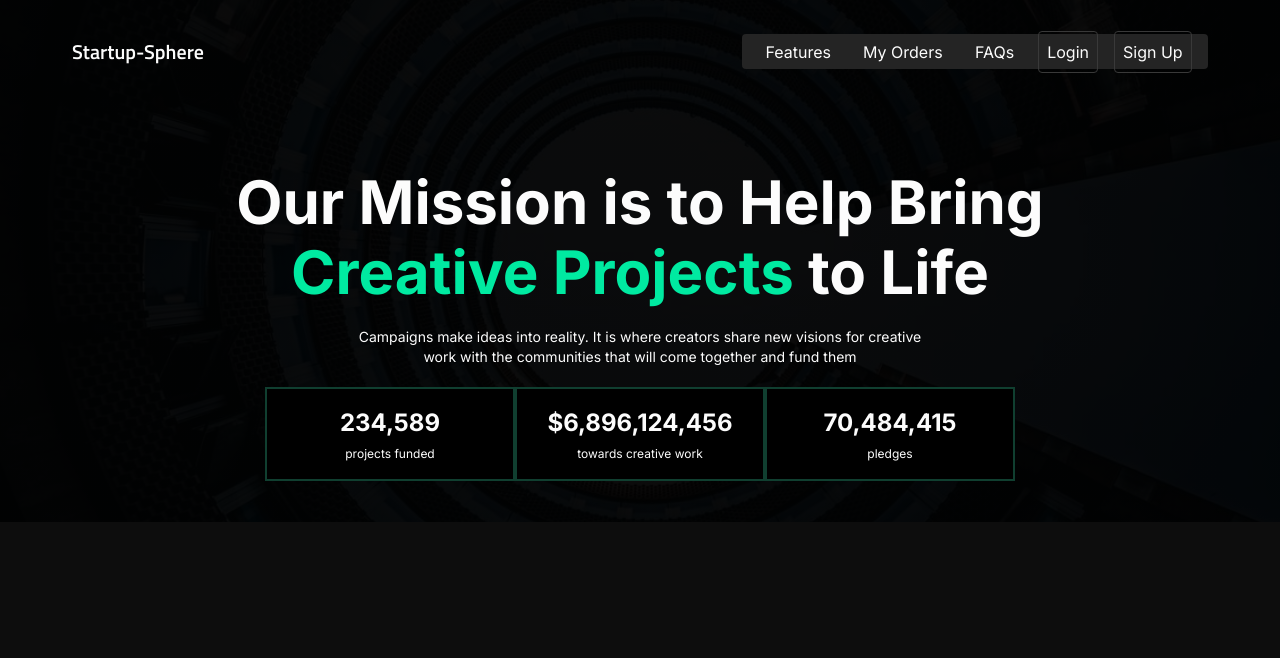
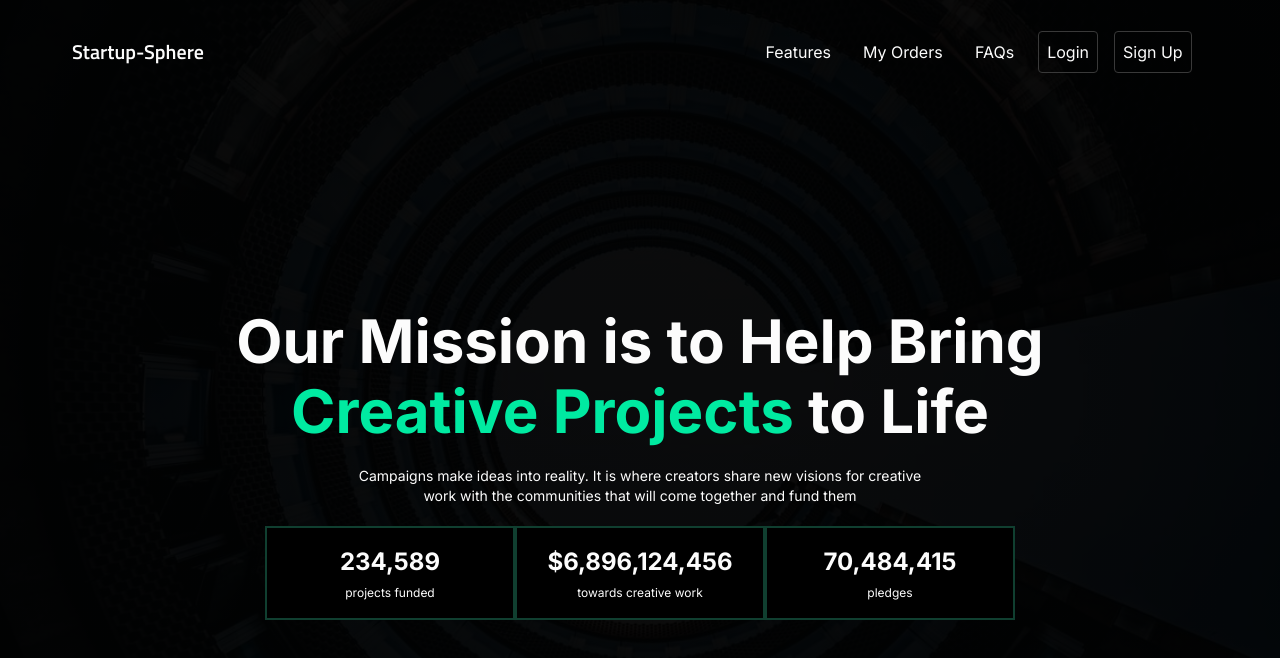
Before and after one commit to Flame-eth/Startup_Sphere, a Next.js app: page / in a window 1280 px wide. Shown: the top 658 px of the page. Built offline with nearby package versions, Linux system fonts and the light colour scheme.

Commit message:
new update

```diff
--- /dev/null
+++ b/components/Card.tsx
@@ -0,0 +1,13 @@
+import React from "react";
+
+type Props = {};
+
+const Card = (props: Props) => {
+  return (
+    <div>
+      <div></div>
+    </div>
+  );
+};
+
+export default Card;
--- a/components/Header.tsx
+++ b/components/Header.tsx
@@ -30,7 +30,7 @@ const Header = (props: Props) => {
             </div>
           </div>
           <div
-            className={`w-[100%] md:w-auto md:basis-0 border border-greenPrim border-opacity-[0.3] bg-blackSec md:border-none rounded-[4px] px-[1rem] mt-[10px] md:mt-0 py-[0.5rem] transition-all duration-500 ${
+            className={`w-[100%] md:w-auto md:basis-0 border border-greenPrim border-opacity-[0.3] bg-blackSec md:bg-transparent md:border-none rounded-[4px] px-[1rem] mt-[10px] md:mt-0 py-[0.5rem] transition-all duration-500 ${
               open ? "absolute top-[60px] left-0" : "hidden md:block"
             }  `}
           >
--- a/components/Hero.tsx
+++ b/components/Hero.tsx
@@ -10,7 +10,7 @@ const Hero = (props: Props) => {
     { title: "pledges", value: "70,484,415" },
   ];
   return (
-    <div className="py-[16px] px-[16px] md:py-[20px] md:px-[60px] h-screen md:h-[522px] w-full relative animate-ChangeBg sm:bg-cover bg-center bg-hero-bg">
+    <div className="py-[16px] px-[16px] md:py-[20px] md:px-[60px] h-screen w-full relative animate-ChangeBg sm:bg-cover bg-center bg-hero-bg">
       <Header />
       <div className="h-full w-full flex items-center justify-center">
         <div className="flex flex-col items-center justify-center gap-[20px]">
--- /dev/null
+++ b/components/Popular.tsx
@@ -0,0 +1,21 @@
+import React from "react";
+
+type Props = {};
+
+const Popular = (props: Props) => {
+  return (
+    <div className="flex items-center max-w-7xl px-4 py-4 md:px-0 md:py-[3rem]">
+      <div className="flex items-center flex-col w-full">
+        <div className="flex items-center justify-between px-[60px] w-full">
+          <h2 className="text-greenSec text-[45px] font-b-600">
+            Popular Campaigns
+          </h2>
+          <span className="text-blackPrim">See All</span>
+        </div>
+        <div className=""></div>
+      </div>
+    </div>
+  );
+};
+
+export default Popular;
--- a/pages/index.tsx
+++ b/pages/index.tsx
@@ -14,11 +14,12 @@ import {
 } from "../redux/userSlice";
 import { ToastContainer, toast } from "react-toastify";
 import "react-toastify/dist/ReactToastify.css";
+import Popular from "../components/Popular";
 
 export default function Home() {
   return (
     <div
-      className={`h-screen snap-y snap-mandatory overflow-y-scroll overflow-x-hidden z-0 scroll-smooth lg:scrollbar-track-blackPrim lg:scrollbar-thumb-blackTert  lg:scrollbar-thumb-rounded-xl lg:scrollbar-thin text-Inter bg-black/95 text-whitePrim font-Inter`}
+      className={`h-screen snap-y snap-mandatory overflow-y-scroll overflow-x-hidden z-0 scroll-smooth lg:scrollbar-track-blackPrim lg:scrollbar-thumb-blackTert  lg:scrollbar-thumb-rounded-xl lg:scrollbar-thin text-Inter bg-white text-whitePrim font-Inter`}
     >
       <Head>
         <title>Startup-Sphere</title>
@@ -28,10 +29,9 @@ export default function Home() {
         />
       </Head>
 
-      <main>
-        {/* <Header /> */}
-        <Hero />
-      </main>
+      {/* <Header /> */}
+      <Hero />
+      <Popular />
 
       <footer></footer>
       <ToastContainer autoClose={3000} />
```
